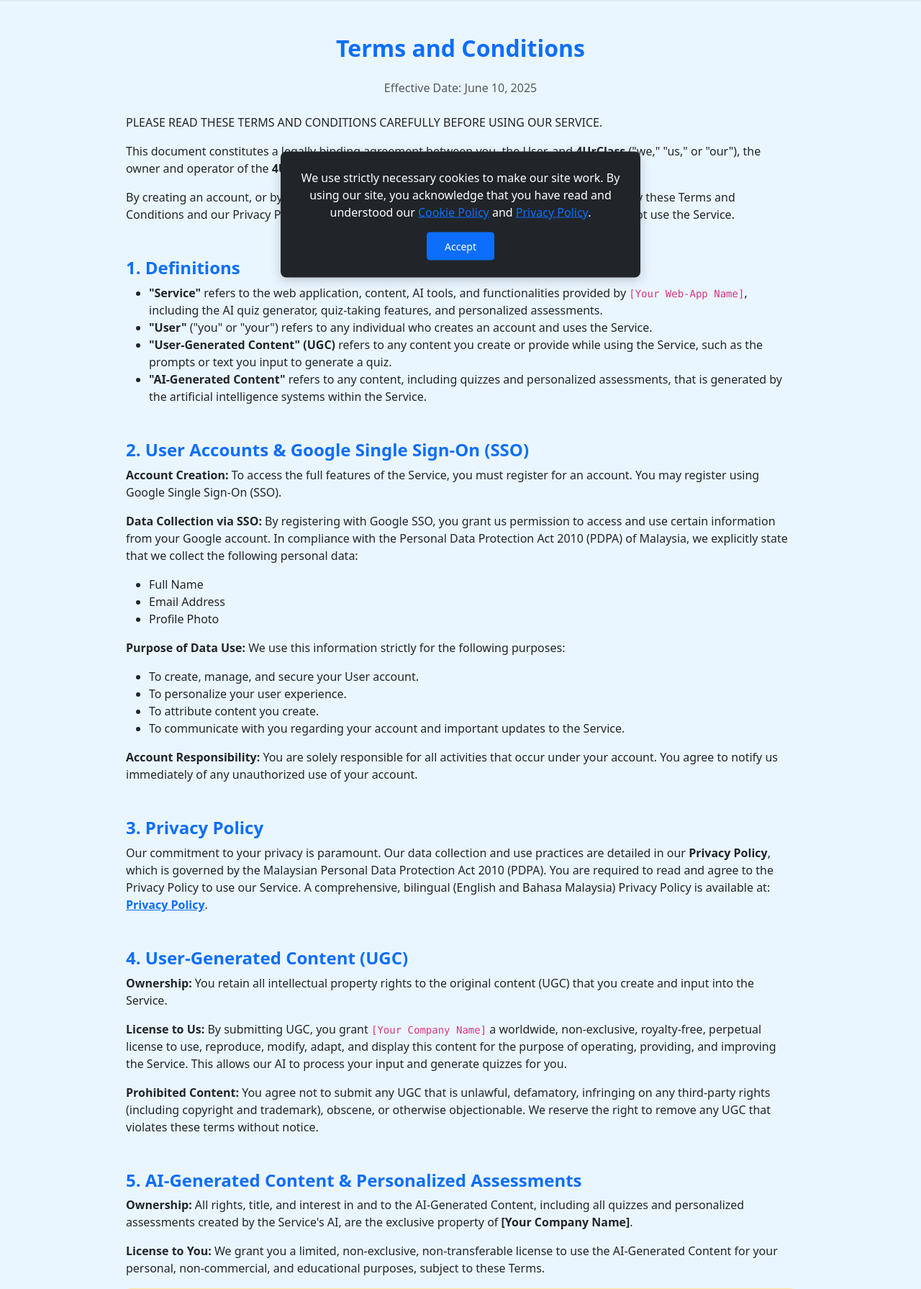
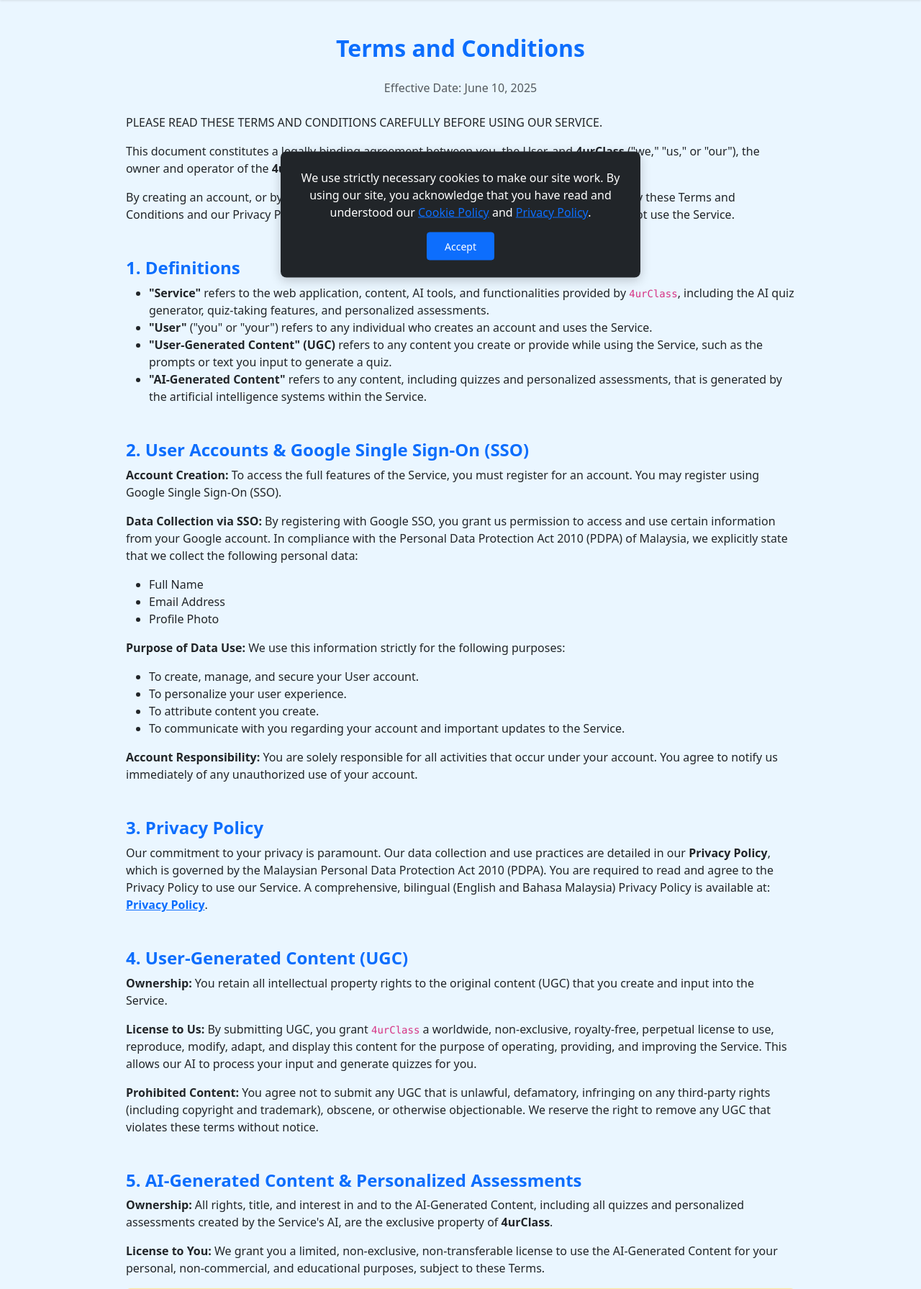
Before and after one commit to beartennuki/katabun, a Flask app: page /tnc in a window 1280 px wide. Shown: the part 102-1893 px from the top of the page at 72% size. Run offline with Flask 3, Linux system fonts and the light colour scheme; parts of the project's set-up code (start-up, migrations or seed data) failed here and were passed over.

Commit message:
Name consistence 4UrClass

```diff
--- a/templates/page/account/account.html
+++ b/templates/page/account/account.html
@@ -1,5 +1,5 @@
 {% extends "page/base/base.html" %}
-{% block title %}Account – Fourclass.app{% endblock %}
+{% block title %}4UrClass Account{% endblock %}
 
 {% block content %}
 <section class="py-5" style="background-color: #EAF6FF;">
--- a/templates/page/assessment/assessment.html
+++ b/templates/page/assessment/assessment.html
@@ -1,5 +1,5 @@
 {% extends "page/base/base.html" %}
-{% block title %}Assessment Result - Fourclass.app{% endblock %}
+{% block title %}4UrClass Assessment{% endblock %}
 
 {% block content %}
 
--- a/templates/page/autogenerator/autoquiz.html
+++ b/templates/page/autogenerator/autoquiz.html
@@ -1,5 +1,5 @@
 {% extends "page/base/base.html" %}
-{% block title %}Auto-Quiz - 4Uclass{% endblock %}
+{% block title %}4UrClass Auto-Quiz{% endblock %}
 {% block content %}
 <section class="py-5" style="background-color: #EAF6FF;">
   <div class="container">
--- a/templates/page/bank/bank.html
+++ b/templates/page/bank/bank.html
@@ -1,5 +1,5 @@
 {% extends "page/base/base.html" %}
-{% block title %}Quiz Bank - 4Uclass{% endblock %}
+{% block title %}4UrClass Bank{% endblock %}
 
 {% block content %}
 <section class="py-5" style="background-color: #EAF6FF;">
--- a/templates/page/base/base.html
+++ b/templates/page/base/base.html
@@ -12,7 +12,7 @@
     </script>
   <meta charset="UTF-8">
   <meta name="viewport" content="width=device-width, initial-scale=1.0">
-  <title>{% block title %}Auto Generated Online Quiz, Endless Study Aid{% endblock %}</title>
+  <title>{% block title %}4UrClass: Auto Generated Online Quiz, Endless Study Aid{% endblock %}</title>
 
   <link rel="icon" type="image/png" href="{{ url_for('static', filename='images/logo/LogoSquare.png') }}">
 
--- a/templates/page/contact/feedback.html
+++ b/templates/page/contact/feedback.html
@@ -1,5 +1,5 @@
 {% extends "page/base/base.html" %}
-{% block title %}Contact Us - 4Uclass{% endblock %}
+{% block title %}4UrClass Feedback{% endblock %}
 {% block content %}
 <section class="py-5" style="background-color: #EAF6FF;">
     <div class="container">
@@ -35,7 +35,7 @@
                     <div class="mb-3 form-check">
                         <input type="checkbox" class="form-check-input" id="newsletter" name="newsletter">
                         <label class="form-check-label" for="newsletter">
-                            5. Would you like to sign up for the newsletter and receive updates about Fourclass.app?
+                            5. Would you like to sign up for the newsletter and receive updates about 4UrClass.app?
                         </label>
                     </div>
                     <div class="d-grid">
--- a/templates/page/landing/landing.html
+++ b/templates/page/landing/landing.html
@@ -1,5 +1,5 @@
 {% extends "page/base/base.html" %}
-{% block title %}4|class - Home{% endblock %}
+{% block title %}4UrClass Home{% endblock %}
 {% block content %}
 
 <!-- Hero Section -->
--- a/templates/page/loading/failed.html
+++ b/templates/page/loading/failed.html
@@ -1,5 +1,5 @@
 {% extends "page/base/base.html" %}
-{% block title %}Request Failed - 4Uclass{% endblock %}
+{% block title %}4UrClass Request Failed{% endblock %}
 {% block content %}
 <section class="py-5" style="background-color: white;">
     <div class="container">
--- a/templates/page/loading/success.html
+++ b/templates/page/loading/success.html
@@ -1,5 +1,5 @@
 {% extends "page/base/base.html" %}
-{% block title %}Quiz Loading - 4Uclass{% endblock %}
+{% block title %}4UrClass Loading{% endblock %}
 {% block content %}
 <section class="py-5" style="background-color: white;">
     <div class="container">
--- a/templates/page/others/cookie_policy.html
+++ b/templates/page/others/cookie_policy.html
@@ -1,5 +1,5 @@
 {% extends "page/base/base.html" %}
-{% block title %}Cookie Policy - 4Uclass{% endblock %}
+{% block title %}Cookie Policy - 4urClass{% endblock %}
 {% block content %}
 <section class="py-5" style="background-color: #EAF6FF;">
     <div class="container">
@@ -8,7 +8,7 @@
             <p class="text-center text-muted">Last Updated: June 10, 2025</p>
 
             <p class="mt-4">
-                This Cookie Policy explains how <strong>4UrClass</strong> (“we,” “our,” or “us”) uses cookies on our website, <strong>4urclass.app</strong> (the "Service"). By using our Service, you agree to the use of cookies as described in this policy.
+                This Cookie Policy explains how <strong>4urClass</strong> (“we,” “our,” or “us”) uses cookies on our website, <strong>4urclass.app</strong> (the "Service"). By using our Service, you agree to the use of cookies as described in this policy.
             </p>
 
             <h4 class="fw-bold mt-5" style="color: #0d6efd;">What Are Cookies?</h4>
--- a/templates/page/others/disclaimer.html
+++ b/templates/page/others/disclaimer.html
@@ -1,5 +1,5 @@
 {% extends "page/base/base.html" %}
-{% block title %}Disclaimer - 4Uclass{% endblock %}
+{% block title %}Disclaimer - 4urClass{% endblock %}
 {% block content %}
 <section class="py-5" style="background-color: #EAF6FF;">
     <div class="container">
@@ -9,7 +9,7 @@
 
             <h4 class="fw-bold mt-5" style="color: #0d6efd;">General Disclaimer</h4>
             <p>
-                The information provided by <strong>4UrClass</strong> (“we,” “us,” or “our”) on <strong>4urclass.app</strong> (the "Service") is for general informational and educational purposes only. All information on the Service is provided in good faith; however, we make no representation or warranty of any kind, express or implied, regarding the accuracy, adequacy, validity, reliability, availability, or completeness of any information on the Service.
+                The information provided by <strong>4urClass</strong> (“we,” “us,” or “our”) on <strong>4urclass.app</strong> (the "Service") is for general informational and educational purposes only. All information on the Service is provided in good faith; however, we make no representation or warranty of any kind, express or implied, regarding the accuracy, adequacy, validity, reliability, availability, or completeness of any information on the Service.
             </p>
             <p>
                 Under no circumstance shall we have any liability to you for any loss or damage of any kind incurred as a result of the use of the Service or reliance on any information provided. Your use of the Service and your reliance on any information is solely at your own risk.
--- a/templates/page/others/tnc.html
+++ b/templates/page/others/tnc.html
@@ -1,5 +1,5 @@
 {% extends "page/base/base.html" %}
-{% block title %}Terms & Conditions - 4Uclass{% endblock %}
+{% block title %}Terms & Conditions - 4urClass{% endblock %}
 {% block content %}
 <section class="py-5" style="background-color: #EAF6FF;">
     <div class="container">
@@ -13,8 +13,8 @@
             </p>
             <p>
                 This document constitutes a legally binding agreement between you, the User, and
-                <strong>4UrClass</strong> ("we," "us," or "our"), the owner and operator of the
-                <strong>4UrClass.app</strong> website and services (the "Service").
+                <strong>4urClass</strong> ("we," "us," or "our"), the owner and operator of the
+                <strong>4urclass.app</strong> website and services (the "Service").
             </p>
             <p>
                 By creating an account, or by viewing, accessing, or using the Service, you agree to be bound by these
@@ -24,7 +24,7 @@
 
             <h4 class="fw-bold mt-5" style="color: #0d6efd;">1. Definitions</h4>
             <ul>
-                <li><strong>"Service"</strong> refers to the web application, content, AI tools, and functionalities provided by <code>[Your Web-App Name]</code>, including the AI quiz generator, quiz-taking features, and personalized assessments.</li>
+                <li><strong>"Service"</strong> refers to the web application, content, AI tools, and functionalities provided by <code>4urClass</code>, including the AI quiz generator, quiz-taking features, and personalized assessments.</li>
                 <li><strong>"User"</strong> ("you" or "your") refers to any individual who creates an account and uses the Service.</li>
                 <li><strong>"User-Generated Content" (UGC)</strong> refers to any content you create or provide while using the Service, such as the prompts or text you input to generate a quiz.</li>
                 <li><strong>"AI-Generated Content"</strong> refers to any content, including quizzes and personalized assessments, that is generated by the artificial intelligence systems within the Service.</li>
@@ -50,15 +50,15 @@
             <p><strong>Account Responsibility:</strong> You are solely responsible for all activities that occur under your account. You agree to notify us immediately of any unauthorized use of your account.</p>
 
             <h4 class="fw-bold mt-5" style="color: #0d6efd;">3. Privacy Policy</h4>
-            <p>Our commitment to your privacy is paramount. Our data collection and use practices are detailed in our <strong>Privacy Policy</strong>, which is governed by the Malaysian Personal Data Protection Act 2010 (PDPA). You are required to read and agree to the Privacy Policy to use our Service. A comprehensive, bilingual (English and Bahasa Malaysia) Privacy Policy is available at: <strong><a href="[Link to Your Privacy Policy]">Privacy Policy</a></strong>.</p>
+            <p>Our commitment to your privacy is paramount. Our data collection and use practices are detailed in our <strong>Privacy Policy</strong>, which is governed by the Malaysian Personal Data Protection Act 2010 (PDPA). You are required to read and agree to the Privacy Policy to use our Service. A comprehensive, bilingual (English and Bahasa Malaysia) Privacy Policy is available at: <strong><a href="{{ url_for('privacy_policy_page') }}">Privacy Policy</a></strong>.</p>
 
             <h4 class="fw-bold mt-5" style="color: #0d6efd;">4. User-Generated Content (UGC)</h4>
             <p><strong>Ownership:</strong> You retain all intellectual property rights to the original content (UGC) that you create and input into the Service.</p>
-            <p><strong>License to Us:</strong> By submitting UGC, you grant <code>[Your Company Name]</code> a worldwide, non-exclusive, royalty-free, perpetual license to use, reproduce, modify, adapt, and display this content for the purpose of operating, providing, and improving the Service. This allows our AI to process your input and generate quizzes for you.</p>
+            <p><strong>License to Us:</strong> By submitting UGC, you grant <code>4urClass</code> a worldwide, non-exclusive, royalty-free, perpetual license to use, reproduce, modify, adapt, and display this content for the purpose of operating, providing, and improving the Service. This allows our AI to process your input and generate quizzes for you.</p>
             <p><strong>Prohibited Content:</strong> You agree not to submit any UGC that is unlawful, defamatory, infringing on any third-party rights (including copyright and trademark), obscene, or otherwise objectionable. We reserve the right to remove any UGC that violates these terms without notice.</p>
 
             <h4 class="fw-bold mt-5" style="color: #0d6efd;">5. AI-Generated Content & Personalized Assessments</h4>
-            <p><strong>Ownership:</strong> All rights, title, and interest in and to the AI-Generated Content, including all quizzes and personalized assessments created by the Service's AI, are the exclusive property of <strong>[Your Company Name]</strong>.</p>
+            <p><strong>Ownership:</strong> All rights, title, and interest in and to the AI-Generated Content, including all quizzes and personalized assessments created by the Service's AI, are the exclusive property of <strong>4urClass</strong>.</p>
             <p><strong>License to You:</strong> We grant you a limited, non-exclusive, non-transferable license to use the AI-Generated Content for your personal, non-commercial, and educational purposes, subject to these Terms.</p>
             <div class="alert alert-warning mt-3">
                 <h5 class="alert-heading">CRITICAL DISCLAIMER - ACCURACY AND USE</h5>
@@ -81,18 +81,18 @@
             </ul>
 
             <h4 class="fw-bold mt-5" style="color: #0d6efd;">7. Intellectual Property</h4>
-            <p>Excluding UGC and AI-Generated Content (as defined above), the Service and all its original content, features, branding, logos, and functionality are and will remain the exclusive property of <code>[Your Company Name]</code> and are protected by Malaysian and international copyright, trademark, and other intellectual property laws.</p>
+            <p>Excluding UGC and AI-Generated Content (as defined above), the Service and all its original content, features, branding, logos, and functionality are and will remain the exclusive property of <code>4urClass</code> and are protected by Malaysian and international copyright, trademark, and other intellectual property laws.</p>
 
             <h4 class="fw-bold mt-5" style="color: #0d6efd;">8. Termination</h4>
             <p><strong>By You:</strong> You may terminate your account at any time by following the procedures within the Service or by contacting us.</p>
-            <p><strong>By Us:</strong> We reserve the right to suspend or terminate your access to the Service at our sole discretion, without prior notice, for any reason, including but not limited to a breach of these Terms and Conditions.</p>
+            <p><strong>By Us:</strong> We reserve the right to suspend or terminate your access to the Service at our sole discretion, without prior notice, for any reason, including but not to a breach of these Terms and Conditions.</p>
 
             <h4 class="fw-bold mt-5" style="color: #0d6efd;">9. Disclaimer of Warranties & Limitation of Liability</h4>
-            <p>The Service is provided on an <strong>"AS IS"</strong> and <strong>"AS AVAILABLE"</strong> basis. To the fullest extent permissible by Malaysian law, we disclaim all warranties, express or implied, including but not limited to warranties of merchantability, fitness for a particular purpose, and non-infringement.</p>
-            <p>In no event shall <strong>[Your Company Name]</strong>, its directors, employees, or affiliates be liable for any indirect, incidental, special, consequential, or punitive damages arising out of or in connection with your use of the Service or the AI-Generated Content. Our total liability to you for any and all claims shall not exceed the amount you have paid us, if any, in the last six (6) months.</p>
+            <p>The Service is provided on an <strong>"AS IS"</strong> and <strong>"AS AVAILABLE"</strong> basis. To the fullest extent permissible by Malaysian law, we disclaim all warranties, express or implied, including but not to warranties of merchantability, fitness for a particular purpose, and non-infringement.</p>
+            <p>In no event shall <strong>4urClass</strong>, its directors, employees, or affiliates be liable for any indirect, incidental, special, consequential, or punitive damages arising out of or in connection with your use of the Service or the AI-Generated Content. Our total liability to you for any and all claims shall not exceed the amount you have paid us, if any, in the last six (6) months.</p>
 
             <h4 class="fw-bold mt-5" style="color: #0d6efd;">10. Indemnification</h4>
-            <p>You agree to defend, indemnify, and hold harmless <code>[Your Company Name]</code> and its employees, directors, and affiliates from and against any and all claims, damages, obligations, losses, liabilities, costs, or debt, and expenses (including but not limited to legal fees) resulting from or arising out of your use of the Service or your violation of these Terms.</p>
+            <p>You agree to defend, indemnify, and hold harmless <code>4urClass</code> and its employees, directors, and affiliates from and against any and all claims, damages, obligations, losses, liabilities, costs, or debt, and expenses (including but not to legal fees) resulting from or arising out of your use of the Service or your violation of these Terms.</p>
 
             <h4 class="fw-bold mt-5" style="color: #0d6efd;">11. Governing Law and Dispute Resolution</h4>
             <p>These Terms and Conditions shall be governed by and construed in accordance with the laws of <strong>Malaysia</strong>, without regard to its conflict of law provisions. Any legal suit, action, or proceeding arising out of or related to these Terms or the Service shall be instituted exclusively in the courts of <strong>Malaysia</strong>.</p>
@@ -101,7 +101,7 @@
             <p>We reserve the right to modify or replace these Terms at any time. We will provide at least 30 days' notice of any material changes, likely via email or a prominent notice on our Service. What constitutes a material change will be determined at our sole discretion. Your continued use of the Service after such changes constitutes your acceptance of the new Terms.</p>
 
             <h4 class="fw-bold mt-5" style="color: #0d6efd;">13. Contact Us</h4>
-            <p>If you have any questions about these Terms and Conditions, please contact us at: <strong><a href="mailto:[Your Contact Email]">[Your Contact Email]</a></strong></p>
+            <p>If you have any questions about these Terms and Conditions, please contact us at: <strong><a href="mailto:support@4urclass.app">support@4urclass.app</a></strong></p>
 
         </div>
     </div>
--- a/templates/page/quiz/mcq.html
+++ b/templates/page/quiz/mcq.html
@@ -1,8 +1,6 @@
 {% extends "page/base/base.html" %}
 
-{% block title %}
-Quiz - 4Uclass
-{% endblock %}
+{% block title %}4UrClass Quiz{% endblock %}
 
 {% block content %}
 <section class="py-5" style="background-color: white;">
```
Also changed, not shown: templates/page/others/about.html (+5 -5 lines), templates/page/others/privacy_policy.html (+9 -9 lines).
